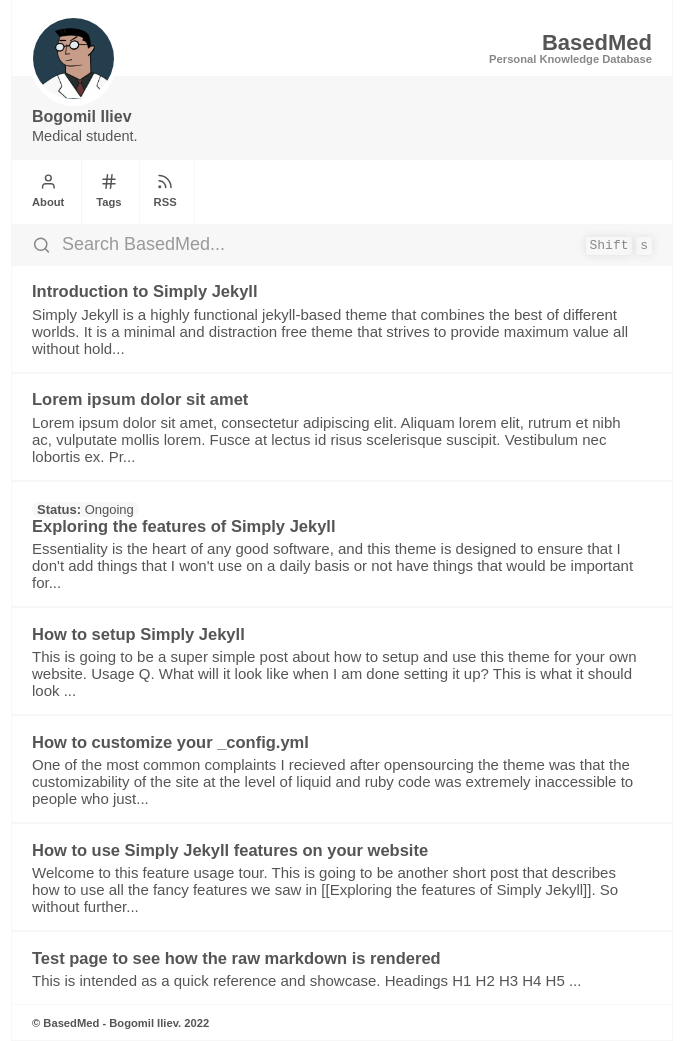
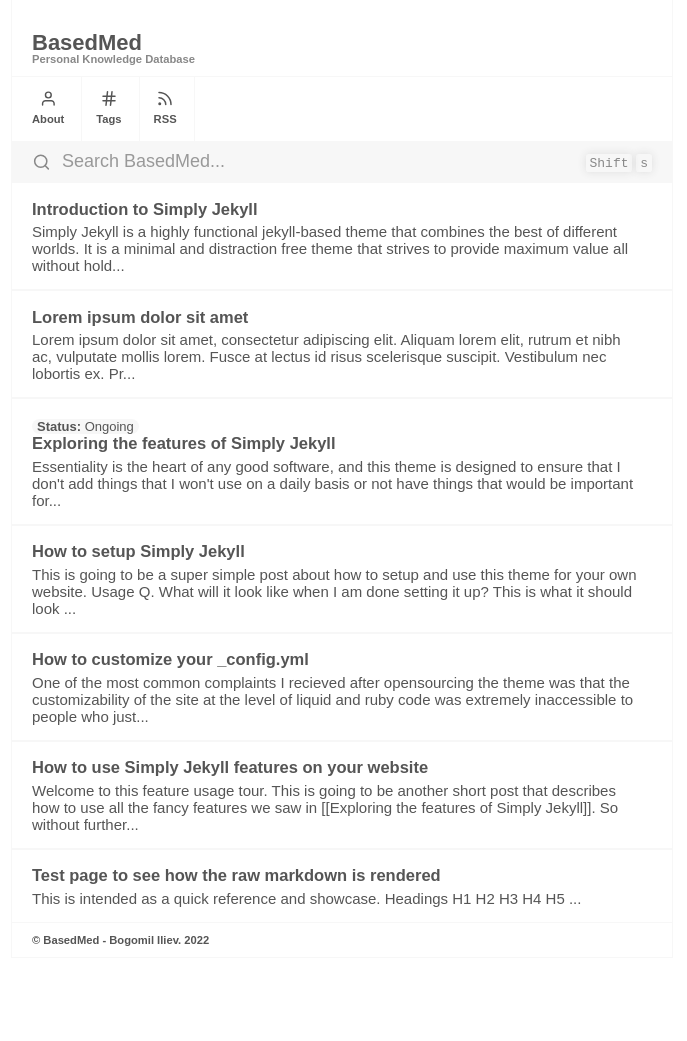
Before and after one commit to ilievmd/BasedMed, a Jekyll site: the page built from index.md, in a window 1280 px wide. Shown: the whole page, without its empty margins (298-985 px from the left). Built offline with Jekyll 4.4.1, drawn with Linux system fonts in a browser that asks for light colours; after the commit the page ends 958 px from its top, so only the background shows below that.

Commit message:
Update _config.yml

```diff
--- a/_config.yml
+++ b/_config.yml
@@ -51,7 +51,7 @@ copyright:
   msg: BasedMed - Bogomil Iliev # This is a mandatory attribute for copyright to be displayed
 
 user:
-  display: true # setting it to false will remove the header image and bio
+  display: false # setting it to false will remove the header image and bio
                 # Note that user settings come wholesale, it does not have the
                 # granular enabling or disabling as with the 'preferences'
                 # or the site-wide settings.
```
